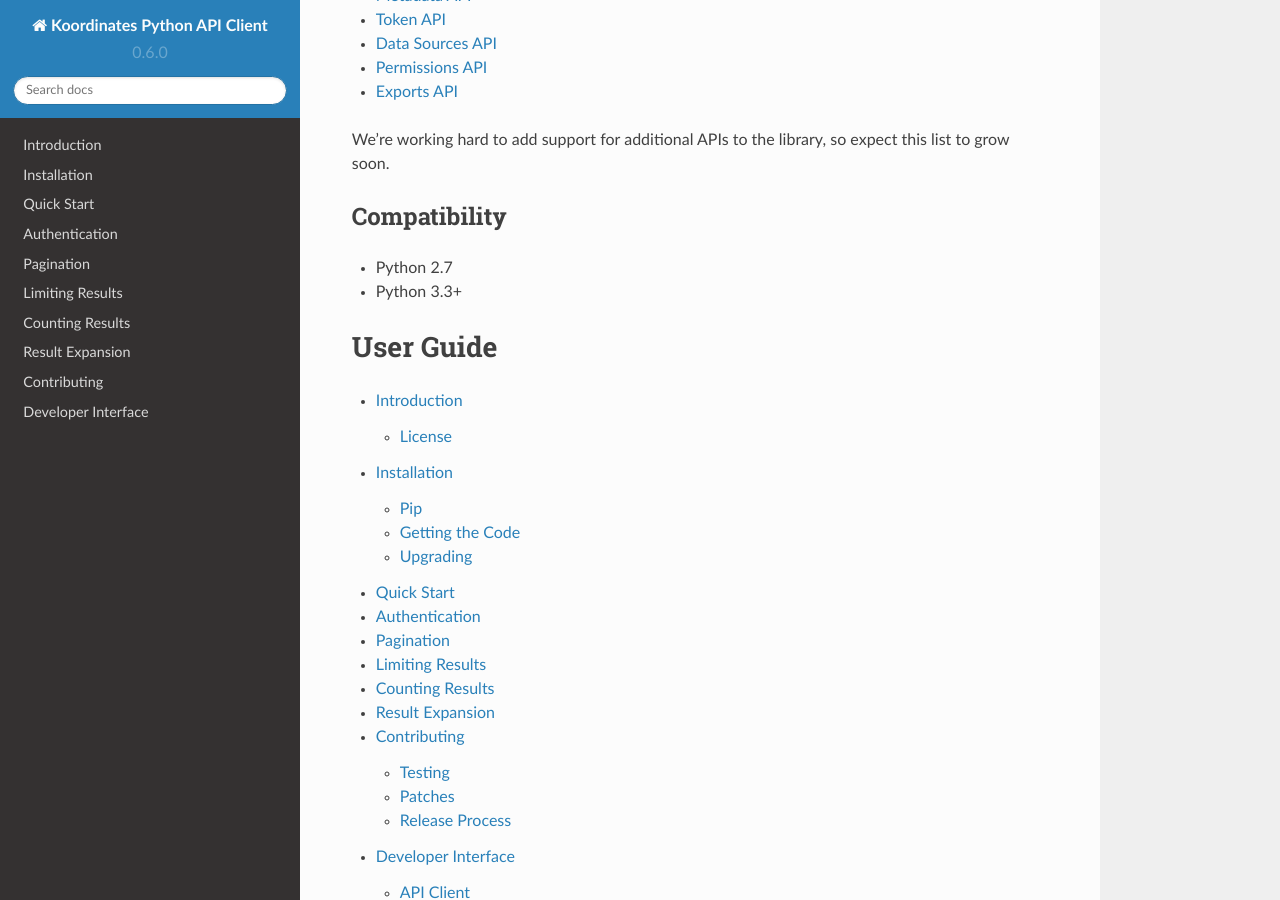
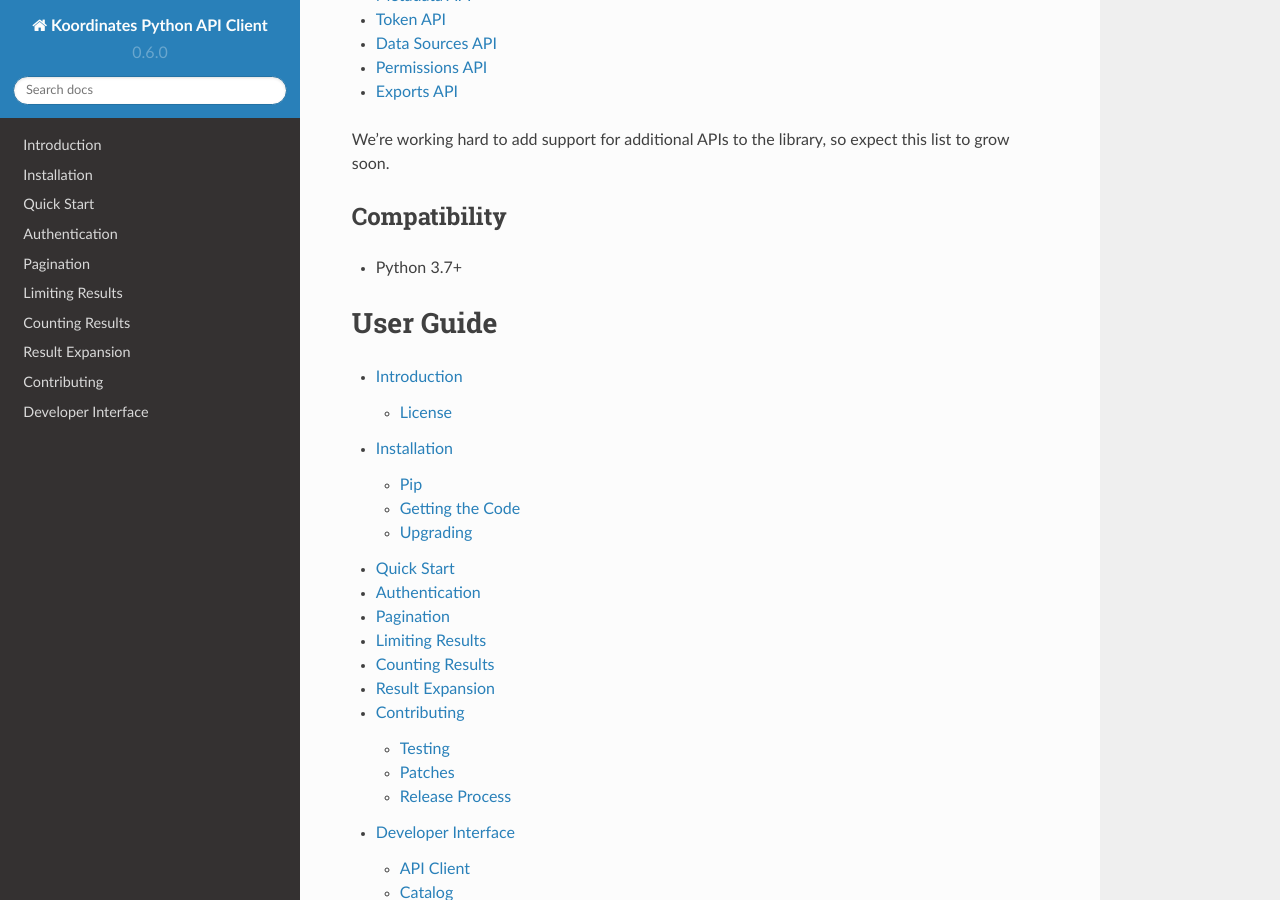
Before and after one commit to koordinates/python-client, a Sphinx documentation site: the page built from docs/source/index.rst, in a window 1280 px wide and 900 px high, scrolled down 764 px. Built offline with Sphinx 7.4.7 and the Read the Docs theme 2.0.0, drawn with Linux system fonts in a browser that asks for light colours.

Commit message:
Update references to support python versions

```diff
--- a/docs/source/index.rst
+++ b/docs/source/index.rst
@@ -36,8 +36,7 @@
 Compatibility
 ~~~~~~~~~~~~~
 
-- Python 2.7
-- Python 3.3+
+- Python 3.7+
 
 
 User Guide
```
Also changed, not shown: README.md (+1 -1 lines).
